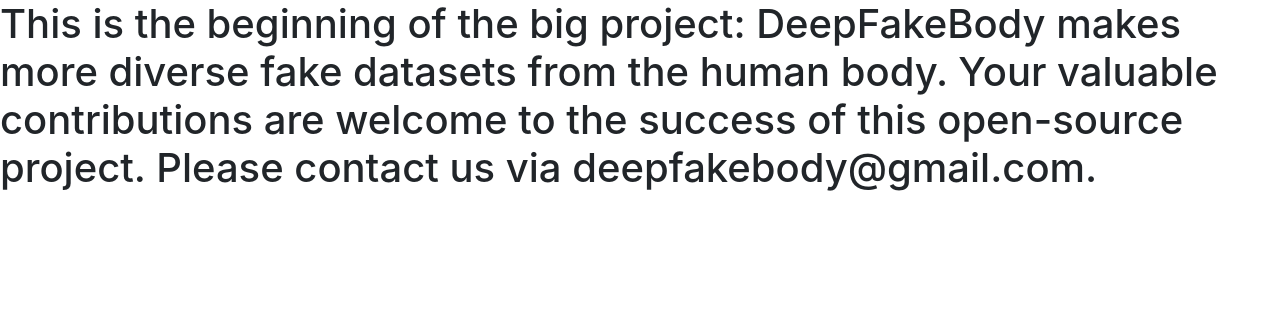
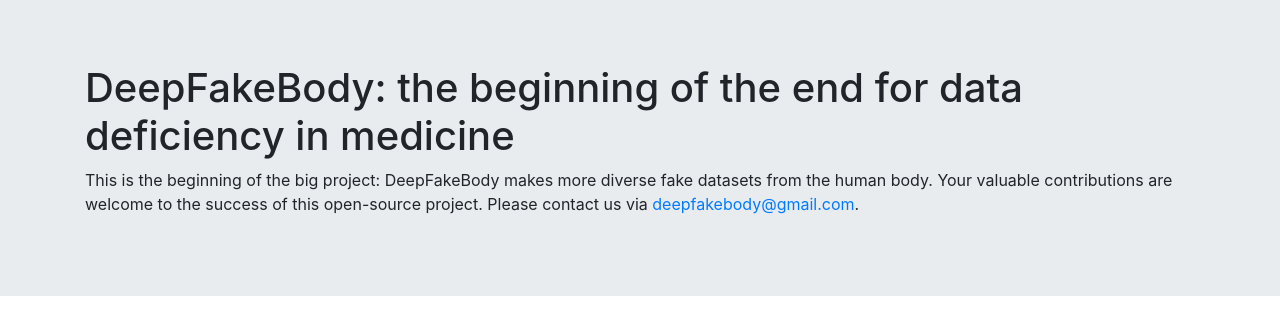
Before and after one commit to vlbthambawita/deepfakebody, a plain HTML site: page index.html in a window 1280 px wide. Drawn offline with nearby package versions, Linux system fonts and the light colour scheme.

Commit message:
First official information

```diff
--- a/index.html
+++ b/index.html
@@ -11,9 +11,14 @@
     <title>DeepFakeBody</title>
   </head>
   <body>
-    <h1>This is the beginning of the big project: DeepFakeBody makes more diverse fake datasets from the human body.
-      Your valuable contributions are welcome to the success of this open-source project. Please contact us via deepfakebody@gmail.com.
-    </h1>
+
+    <div class="jumbotron jumbotron-fluid">
+      <div class="container">
+        <h1>DeepFakeBody: the beginning of the end for data deficiency in medicine </h1>
+        <p>This is the beginning of the big project: DeepFakeBody makes more diverse fake datasets from the human body.
+          Your valuable contributions are welcome to the success of this open-source project. Please contact us via <a href="mailto:deepfakebody@gmail.com">deepfakebody@gmail.com</a>. </p>
+      </div>
+    </div>
 
     <!-- Optional JavaScript; choose one of the two! -->
 
```
